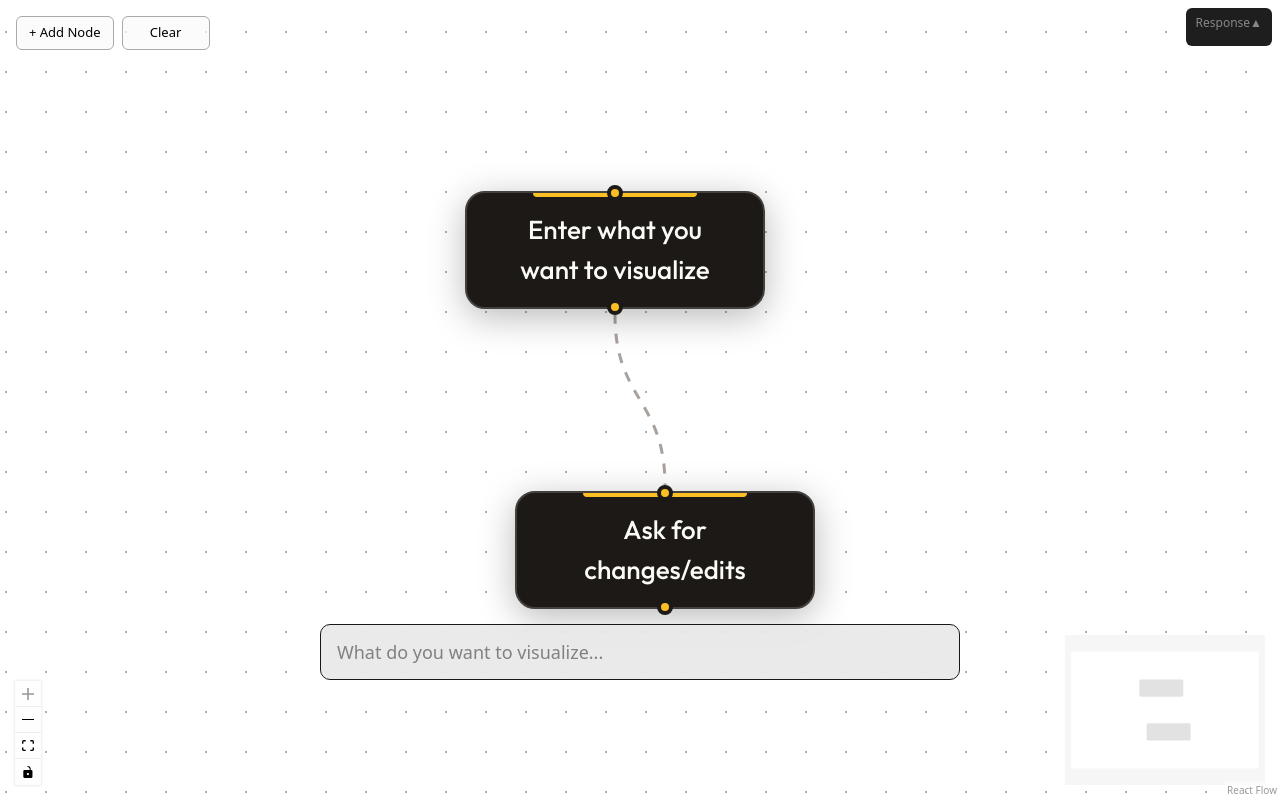
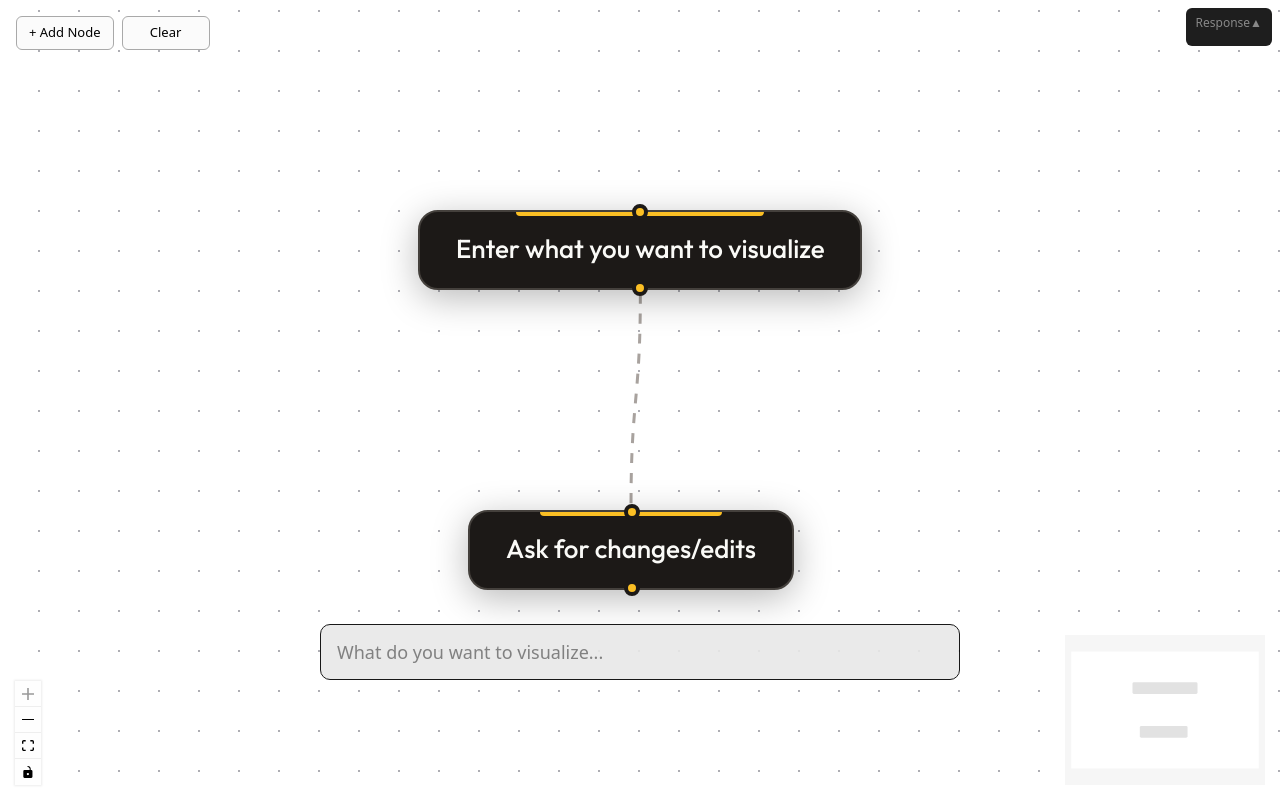
Before and after one commit to Nick-Chandler/canvas-lm, a Next.js app: page / in a window 1280 px wide. Built offline with nearby package versions, Linux system fonts and the light colour scheme.

Commit message:
Replace default nodes with CanvasNode type

```diff
--- /dev/null
+++ b/app/canvas/CanvasNode.tsx
@@ -0,0 +1,47 @@
+'use client';
+
+import { useState } from 'react';
+import { Handle, Position, NodeProps, useReactFlow } from '@xyflow/react';
+
+export default function CanvasNode({ id, data }: NodeProps) {
+  const [editing, setEditing] = useState(false);
+  const [draft, setDraft] = useState('');
+  const { setNodes } = useReactFlow();
+
+  function startEdit() {
+    setDraft(String(data.label));
+    setEditing(true);
+  }
+
+  function commitEdit() {
+    setEditing(false);
+    setNodes(nodes => nodes.map(node => {
+      if (node.id !== id) {
+        return node;
+      }
+      return { ...node, data: { ...node.data, label: draft } };
+    }));
+  }
+
+  return (
+    <>
+      <Handle type="target" position={Position.Top} />
+      {editing ? (
+        <input
+          autoFocus
+          className="nodrag"
+          value={draft}
+          onChange={e => setDraft(e.target.value)}
+          onBlur={commitEdit}
+          onKeyDown={e => {
+            if (e.key === 'Enter') commitEdit();
+            if (e.key === 'Escape') setEditing(false);
+          }}
+        />
+      ) : (
+        <div onDoubleClick={startEdit}>{String(data.label)}</div>
+      )}
+      <Handle type="source" position={Position.Bottom} />
+    </>
+  );
+}
--- a/app/canvas/RFlowCanvas.css
+++ b/app/canvas/RFlowCanvas.css
@@ -2,7 +2,7 @@
 
 /* ── Nodes ────────────────────────────────────────────────── */
 
-.react-flow__node-default {
+.react-flow__node-canvasNode {
   background: #1c1917;
   border: 1px solid #44403c;
   border-radius: 10px;
@@ -17,7 +17,7 @@
   text-align: center;
 }
 
-.react-flow__node-default::before {
+.react-flow__node-canvasNode::before {
   content: '';
   position: absolute;
   top: 0;
@@ -28,14 +28,15 @@
   border-radius: 0 0 3px 3px;
 }
 
-.react-flow__node-default:hover {
+.react-flow__node-canvasNode:hover {
   border-color: #78716c;
   box-shadow: 0 8px 32px rgba(0, 0, 0, 0.38), 0 0 0 1px rgba(251, 191, 36, 0.18);
   transform: translateY(-2px);
 }
 
-.react-flow__node-default.selected {
+.react-flow__node-canvasNode.selected {
   border-color: #fbbf24;
+  border-width: 2px;
   box-shadow: 0 0 0 3px rgba(251, 191, 36, 0.22), 0 6px 24px rgba(0, 0, 0, 0.32);
 }
 
@@ -154,6 +155,10 @@
   .react-flow__minimap {
     display: none;
   }
+
+  .user-input {
+    bottom: 7%;
+  }
 }
 
 .user-input {
--- a/app/canvas/RFlowCanvas.tsx
+++ b/app/canvas/RFlowCanvas.tsx
@@ -18,6 +18,10 @@ import {
 import '@xyflow/react/dist/style.css';
 import './RFlowCanvas.css';
 import { applyLayout, LayoutType } from './graphLayout';
+import { LogState } from './_components';
+import CanvasNode from './CanvasNode';
+
+const nodeTypes = { canvasNode: CanvasNode };
 
 // Node Cordinates (x,y)
 type Position = { x: number; y: number };
@@ -28,22 +32,23 @@ const p2: Position = { x: 125, y: 200 }
 const origin: Position = { x: 0, y: 0 }
 
 const initialNodes: Node[] = [
-  { id: '1', position: p1, data: { label: 'Enter what you want to visualize' } },
-  { id: '2', position: p2, data: { label: 'Ask for changes/edits' } },
+  { id: '1', type: 'canvasNode', position: p1, data: { label: 'Enter what you want to visualize' } },
+  { id: '2', type: 'canvasNode', position: p2, data: { label: 'Ask for changes/edits' } },
 ];
 
 const initialEdges: Edge[] = [
   { id: 'e1-2', source: '1', target: '2', animated: true },
 ];
 
+/// Not going to lie these two function is one of the few vibe coded parts of the app
+//
+//  Parse the model's compact text format back into ReactFlow nodes/edges
 function graphToCompact(nodes: Node[], edges: Edge[], layout: LayoutType): string {
   const nodeLines = nodes.map(n => `${n.id}|${n.data.label}`).join('\n');
   const edgeLines = edges.map(e => `${e.source}>${e.target}`).join('\n');
   return `layout: ${layout}\n${nodeLines}\n---\n${edgeLines}`;
 }
-
 // Parse the model's compact text format back into ReactFlow nodes/edges
-// Not going to lie this function is one of the most vibe coded parts of the app
 function parseCompactGraphToFull(text: string): { nodes: Node[]; edges: Edge[]; layout: LayoutType } {
   const [nodeSection = '', edgeSection = ''] = text.split(/^---$/m);
 
@@ -58,7 +63,7 @@ function parseCompactGraphToFull(text: string): { nodes: Node[]; edges: Edge[];
 
   const parsedNodes: Node[] = nodeLines.map((line) => {
     const [id, label] = line.split('|');
-    return { id, position: { x: 0, y: 0 }, data: { label } };
+    return { id, type: 'canvasNode', position: { x: 0, y: 0 }, data: { label } };
   });
 
   const edges: Edge[] = edgeSection
@@ -78,27 +83,21 @@ export default function InfiniteCanvas() {
 
   // Node source of truth
   const [nodes, setNodes] = React.useState<Node[]>(initialNodes);
-
   // Edge source of truth
   const [edges, setEdges] = React.useState<Edge[]>(initialEdges);
+
   const [input, setInput] = React.useState('');
   const [response, setResponse] = React.useState('');
   const [responseExpanded, setResponseExpanded] = React.useState(true);
   const [loading, setLoading] = React.useState(false);
   const [layout, setLayout] = React.useState<LayoutType>('network');
 
-  // DEBUG - logs nodes and edges to the console
-  // function handleLogState() {
-  //   console.log('nodes:', nodes);
-  //   console.log(JSON.stringify(nodes, null, 2));
-  //   console.log('edges:', edges);
-  //   console.log(JSON.stringify(edges, null, 2));
-  // }
 
   function handleAddNode() {
     const id = String(nodes.length + 1);
     const node: Node = {
       id,
+      type: 'canvasNode',
       position: origin,
       data: { label: `Node ${id}` },
     };
@@ -154,7 +153,6 @@ export default function InfiniteCanvas() {
       <div className="canvas-toolbar">
         <button onClick={handleAddNode}>+ Add Node</button>
         <button onClick={() => { setNodes([]); setEdges([]); setResponse(''); }}>Clear</button>
-        {/*<button onClick={handleLogState}>Log State</button>*/}
       </div>
       <div className="response-box">
         <div className="response-box-header" onClick={() => setResponseExpanded(e => !e)}>
@@ -178,7 +176,10 @@ export default function InfiniteCanvas() {
         onNodesChange={(changes: NodeChange[]) => setNodes(applyNodeChanges(changes, nodes))}
         onEdgesChange={(changes: EdgeChange[]) => setEdges(applyEdgeChanges(changes, edges))}
         onConnect={(connection: Connection) => setEdges(addEdge(connection, edges))}
+        nodeTypes={nodeTypes}
+        deleteKeyCode={['Backspace', 'Delete']}
         fitView
+        proOptions={{ hideAttribution: true }}
       >
         <Background />
         <Controls />
--- /dev/null
+++ b/app/canvas/_components.tsx
@@ -0,0 +1,19 @@
+'use client';
+
+import { Node, Edge } from '@xyflow/react';
+
+interface LogStateProps {
+  nodes: Node[];
+  edges: Edge[];
+}
+
+export function LogState({ nodes, edges }: LogStateProps) {
+  function handleLogState() {
+    console.log('nodes:', nodes);
+    console.log(JSON.stringify(nodes, null, 2));
+    console.log('edges:', edges);
+    console.log(JSON.stringify(edges, null, 2));
+  }
+
+  return <button onClick={handleLogState}>Log State</button>;
+}
--- a/next.config.ts
+++ b/next.config.ts
@@ -1,6 +1,7 @@
 import type { NextConfig } from "next";
 
 const nextConfig: NextConfig = {
+  devIndicators: false,
   turbopack: {
     root: __dirname,
   },
```
